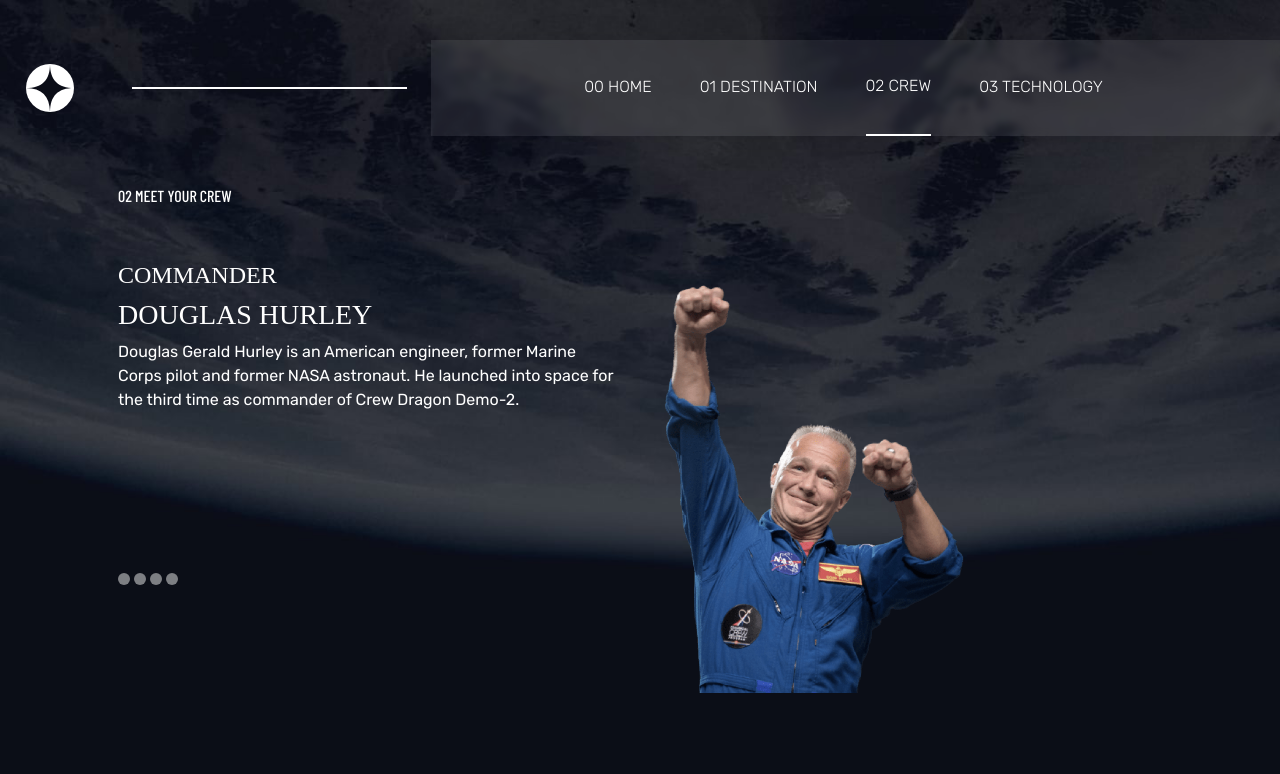
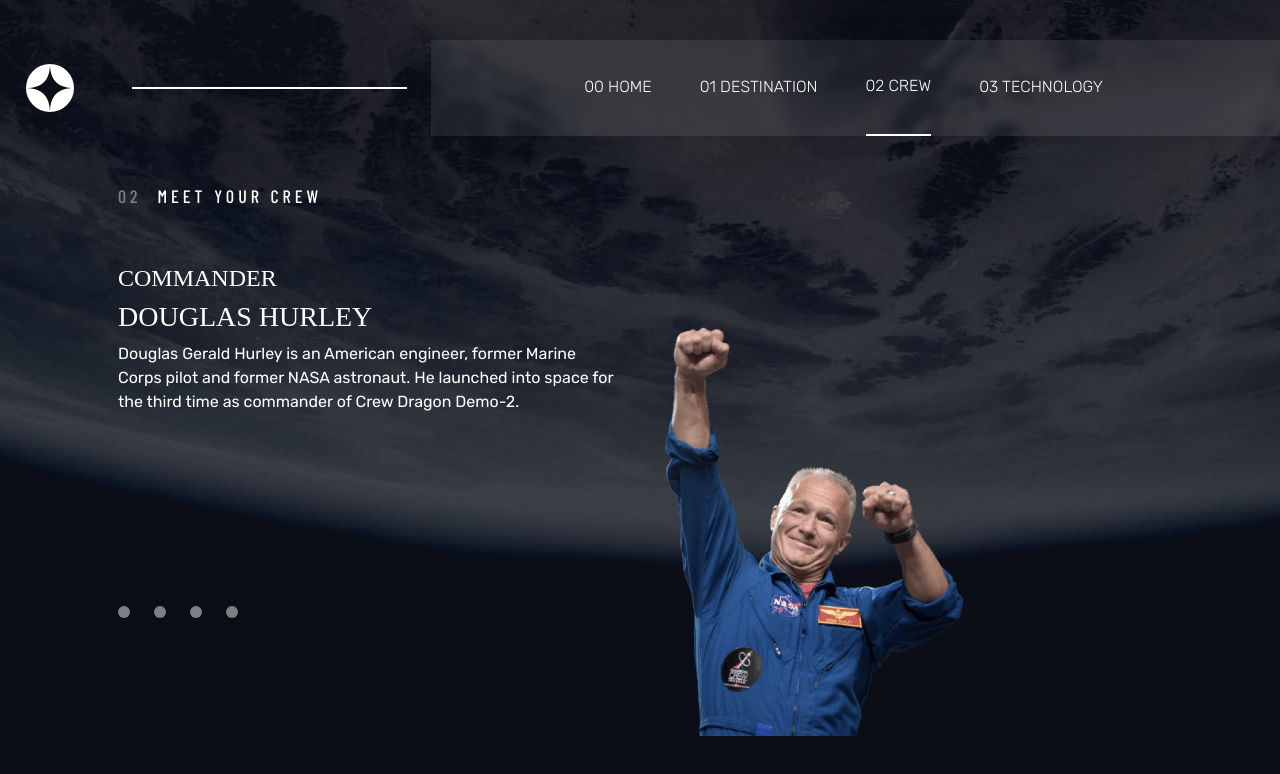
Before and after one commit to chazrsmit/space, a React (Vite) app: page /#/crew in a window 1280 px wide. Shown: the top 774 px of the page. Built offline with nearby package versions, Linux system fonts and the light colour scheme; a web font is replaced by a local one.

Commit message:
correction tech

```diff
--- a/src/assets/pages/crew/Crew.jsx
+++ b/src/assets/pages/crew/Crew.jsx
@@ -16,8 +16,8 @@
 
             <div className="home-content d-flex container flex-column px-5">
 
-                <div>
-                    <h6>02 MEET YOUR CREW</h6>
+                <div className="page-title d-flex gap-3">
+                    <h6>02</h6><h6>MEET YOUR CREW</h6>
                 </div>
 
                 <div className="d-flex flex-column-reverse flex-md-row gap-5">
--- a/src/assets/pages/crew/Douglas.jsx
+++ b/src/assets/pages/crew/Douglas.jsx
@@ -9,8 +9,8 @@
     return(
 
         <>
-            <div className="crew-1 d-flex flex-column gap-5 pt-5">
-                <div className="d-flex flex-column justify-content-between h-75">
+            <div className=" crew-1 d-flex flex-column gap-5 pt-5">
+                <div className=" d-flex flex-column justify-content-between h-75">
                     <div>
                         <div>
                             <h4>COMMANDER</h4>
@@ -21,7 +21,7 @@
                         </p>
                     </div>
 
-                    <div className="d-flex gap-1">
+                    <div className="d-flex gap-4">
                         <button className="btn-crew" onClick={() => navigate("/crew/douglas")}></button>
                         <button className="btn-crew" onClick={() => navigate("/crew/anousheh")}></button>
                         <button className="btn-crew" onClick={() => navigate("/crew/mark")}></button>
@@ -30,7 +30,7 @@
                 </div>
             </div>
 
-            <div className="crew-2 d-flex align-items-end">
+            <div className=" crew-2 d-flex align-items-end">
                 <img className="douglas" src={douglas} alt="" />
             </div>
         </>
--- a/src/assets/pages/crew/crew.css
+++ b/src/assets/pages/crew/crew.css
@@ -14,7 +14,7 @@
         background: url("../../../../templates/assets/crew/background-crew-tablet.jpg");
         background-size: cover;
         background-position: center;
-        height: 100vh;
+        height: auto;
     }
 }
 
@@ -28,7 +28,7 @@
 
 .crew-1, .crew-2 {
     flex: 1;
-    height: 60vh;
+    height: 65vh;
 }
 
 .btn-crew {
--- a/src/assets/pages/tech/tech.css
+++ b/src/assets/pages/tech/tech.css
@@ -1,5 +1,5 @@
 .tech {
-    height: auto;
+    height: 150vh;
     background: url("../../../../templates/assets/technology/background-technology-mobile.jpg");
     background-size: cover;
     padding-top: 40px;
@@ -14,7 +14,7 @@
         background: url("../../../../templates/assets/technology/background-technology-tablet.jpg");
         background-size: cover;
         background-position: center;
-        height: 100vh;
+        height: auto;
     }
 }
 
```
